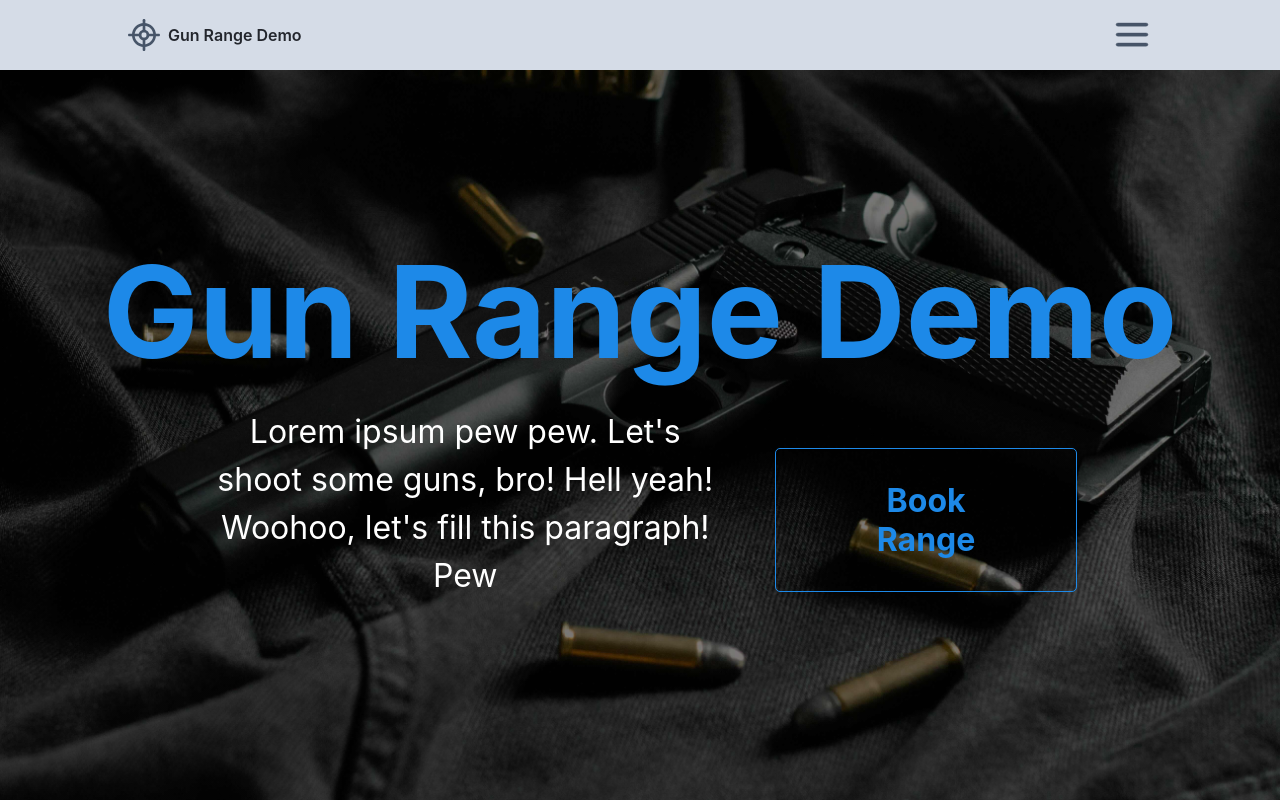
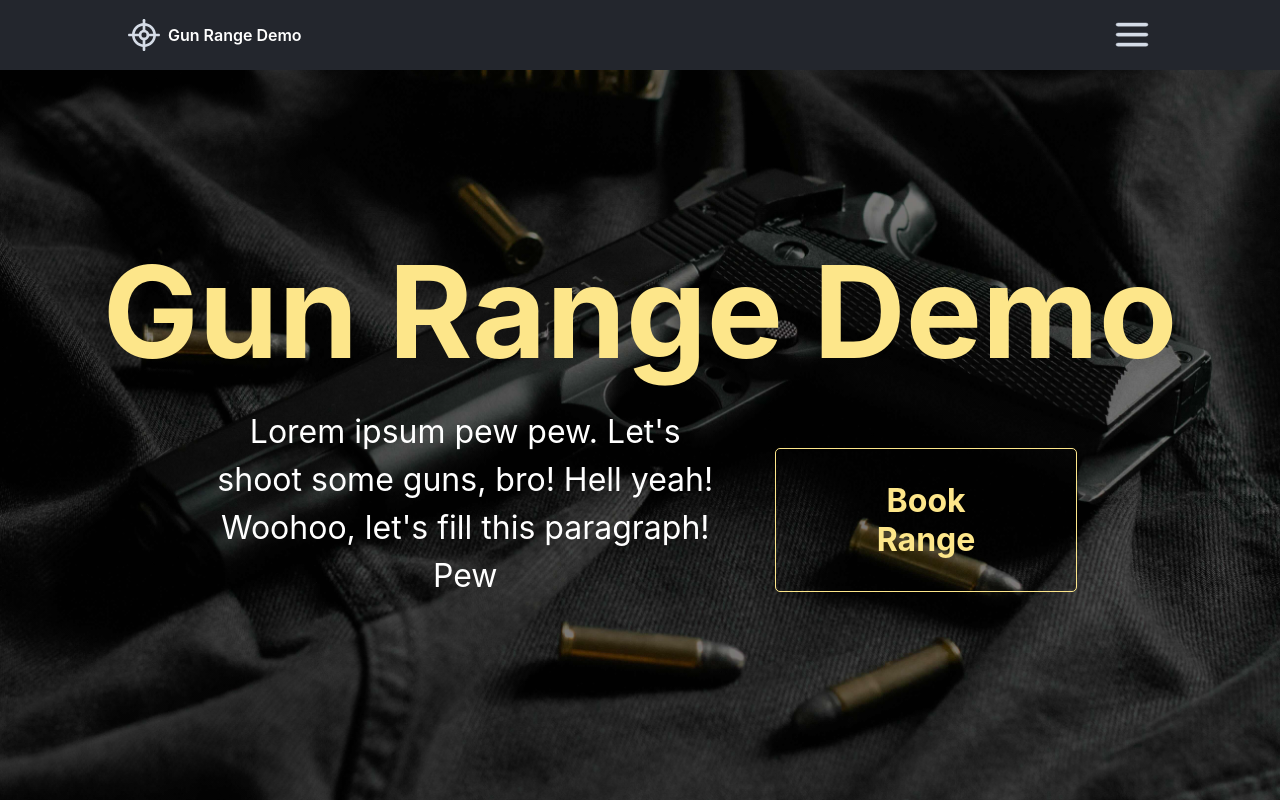
Before and after one commit to lifeBalance/booking, a Nuxt app: page / in a window 1280 px wide. Shown: the top 800 px of the page. Built offline with nearby package versions, Linux system fonts and the light colour scheme.

Commit message:
fix useTheme composable to avoid class mismatch (ssr vs client side)

```diff
--- a/composables/useTheme.js
+++ b/composables/useTheme.js
@@ -17,9 +17,12 @@ export default function useTheme() {
         document.documentElement.setAttribute('data-theme', 'dark')
         return true
       } else {
-        document.documentElement.setAttribute('data-theme', 'light')
-        return false
+        document.documentElement.setAttribute('data-theme', 'dark')
+        return true
       }
+    } else {
+      document.documentElement.setAttribute('data-theme', 'dark')
+      return true
     }
   })
 
@@ -34,6 +37,8 @@ export default function useTheme() {
         'data-theme',
         isDark.value ? 'dark' : 'light'
       )
+    } else {
+      document.documentElement.setAttribute('data-theme', 'dark')
     }
   }
 
```
